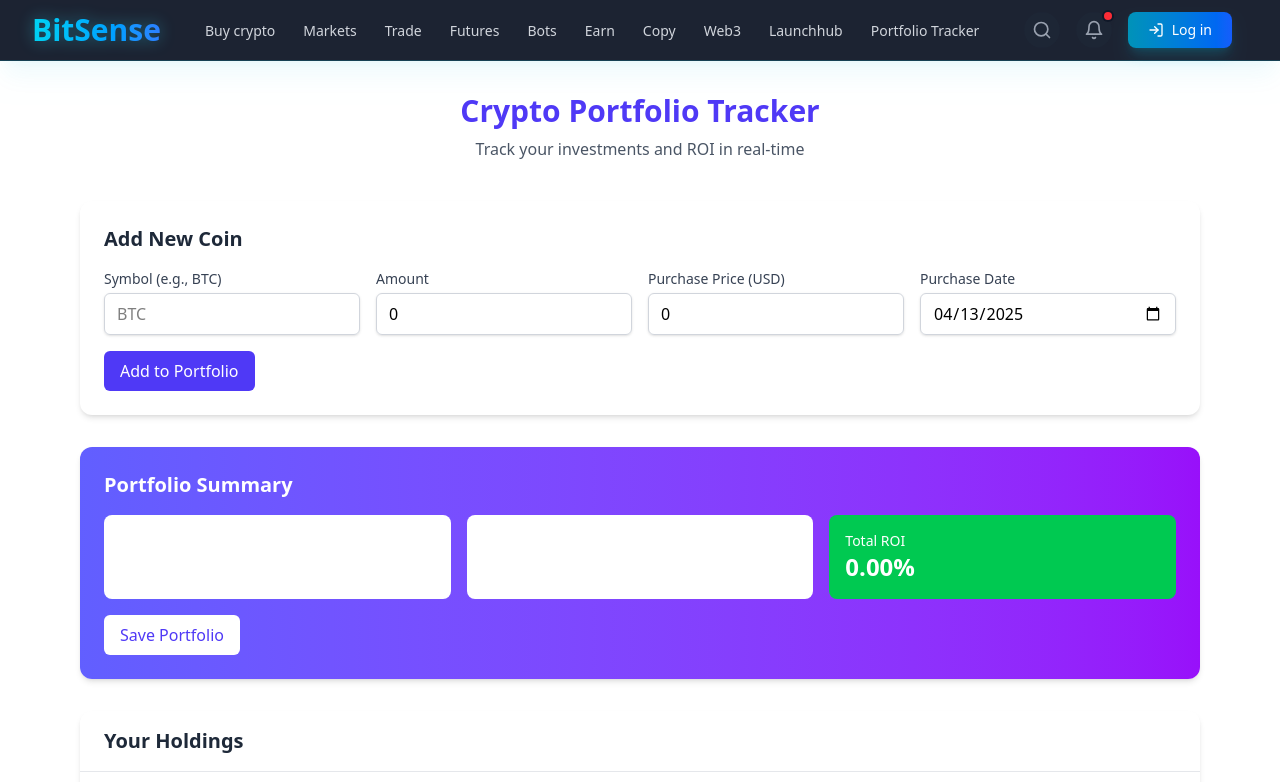
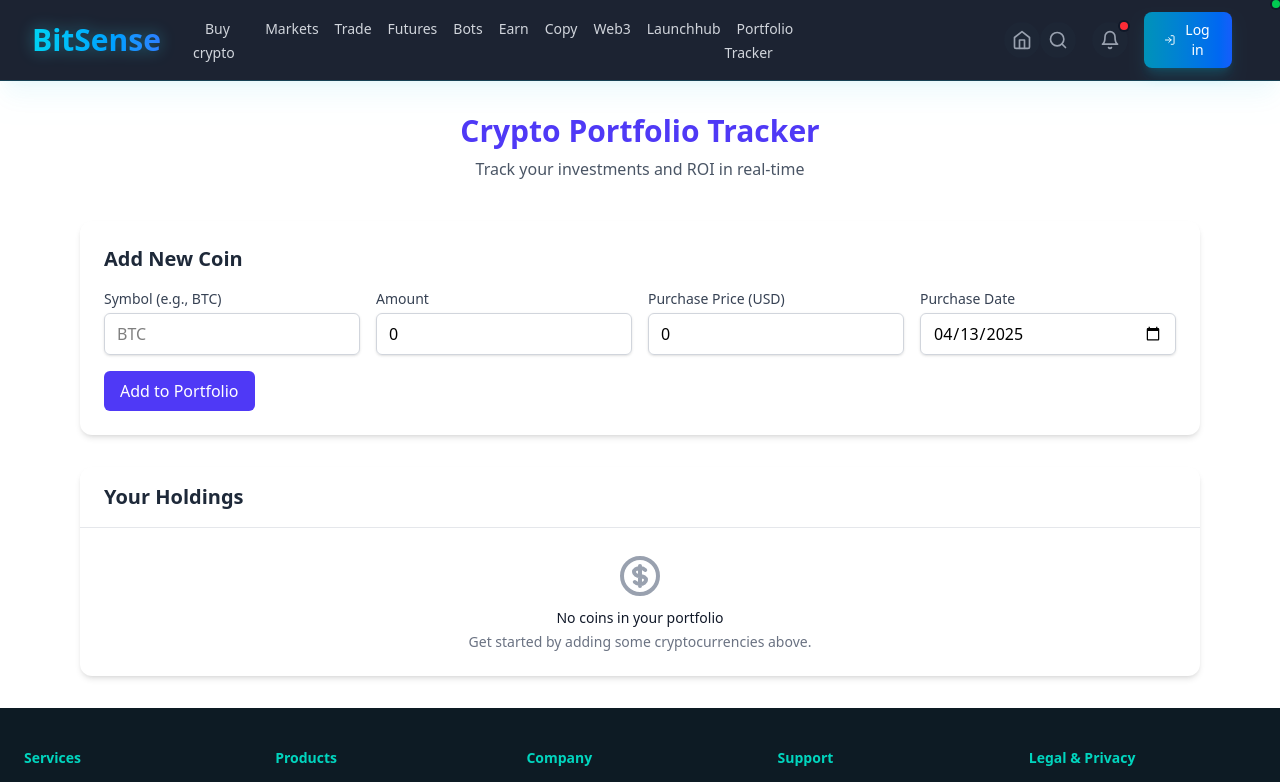
Before and after one commit to SrijanTrivedi00/BITSENSE, a Next.js app: page /Portfolio in a window 1280 px wide. Shown: the top 782 px of the page. Built offline with nearby package versions, Linux system fonts and the light colour scheme.

Commit message:
added home in the nav bar updated portfolio

```diff
--- a/package.json
+++ b/package.json
@@ -17,6 +17,7 @@
     "react-chartjs-2": "^5.3.0",
     "react-dom": "^19.0.0",
     "react-icons": "^5.5.0",
+    "react-spinners": "^0.17.0",
     "recharts": "^2.15.3"
   },
   "devDependencies": {
--- a/src/app/Portfolio/page.js
+++ b/src/app/Portfolio/page.js
@@ -2,6 +2,7 @@
 
 import { useState, useEffect } from 'react';
 import axios from 'axios';
+
 
 const CryptoPortfolioTracker = () => {
   const [portfolio, setPortfolio] = useState([]);
@@ -198,41 +199,7 @@ const CryptoPortfolioTracker = () => {
         </div>
       )}
 
-      {/* Portfolio Summary */}
-      <div className="bg-gradient-to-r from-indigo-500 to-purple-600 rounded-xl shadow-md p-6 mb-8 text-white">
-        <h2 className="text-xl font-semibold mb-4">Portfolio Summary</h2>
-        <div className="grid grid-cols-1 md:grid-cols-3 gap-4">
-          <div className="bg-white bg-opacity-10 p-4 rounded-lg">
-            <p className="text-sm font-medium">Total Investment</p>
-            <p className="text-2xl font-bold">${totalInvestment.toFixed(2)}</p>
-          </div>
-          <div className="bg-white bg-opacity-10 p-4 rounded-lg">
-            <p className="text-sm font-medium">Current Value</p>
-            <p className="text-2xl font-bold">${currentValue.toFixed(2)}</p>
-          </div>
-          <div className={`p-4 rounded-lg ${totalROI >= 0 ? 'bg-green-500' : 'bg-red-500'}`}>
-            <p className="text-sm font-medium">Total ROI</p>
-            <p className="text-2xl font-bold">{totalROI.toFixed(2)}%</p>
-          </div>
-        </div>
-        <button
-          onClick={savePortfolio}
-          disabled={isLoading}
-          className={`mt-4 px-4 py-2 rounded-md focus:outline-none focus:ring-2 focus:ring-offset-2 transition-colors ${isLoading ? 'bg-gray-400 cursor-not-allowed' : 'bg-white text-indigo-600 hover:bg-gray-100 focus:ring-white'}`}
-        >
-          {isLoading ? (
-            <span className="flex items-center">
-              <svg className="animate-spin -ml-1 mr-2 h-4 w-4 text-white" xmlns="http://www.w3.org/2000/svg" fill="none" viewBox="0 0 24 24">
-                <circle className="opacity-25" cx="12" cy="12" r="10" stroke="currentColor" strokeWidth="4"></circle>
-                <path className="opacity-75" fill="currentColor" d="M4 12a8 8 0 018-8V0C5.373 0 0 5.373 0 12h4zm2 5.291A7.962 7.962 0 014 12H0c0 3.042 1.135 5.824 3 7.938l3-2.647z"></path>
-              </svg>
-              Saving...
-            </span>
-          ) : (
-            'Save Portfolio'
-          )}
-        </button>
-      </div>
+
 
       {/* Portfolio Holdings */}
       <div className="bg-white rounded-xl shadow-md overflow-hidden">
--- a/src/app/cryptos/page.js
+++ b/src/app/cryptos/page.js
@@ -9,7 +9,7 @@ import CryptoSentiments from '../utility/Sentiment';
 const Cryptos = () => {
   const [cryptos, setCryptos] = useState([]);
   const [search, setSearch] = useState('');
-  const router=useRouter();
+  const router = useRouter();
 
   useEffect(() => {
     fetchTopCryptos().then(setCryptos);
@@ -18,6 +18,7 @@ const Cryptos = () => {
   const handleSearch = (e) => {
     setSearch(e.target.value);
   };
+
   const handleCryptoClick = (coinname) => {
     if (typeof coinname !== "string") {
       console.error("coinname must be a string, got:", typeof coinname);
@@ -26,45 +27,101 @@ const Cryptos = () => {
 
     router.push(`/Livemarket?coinId=${coinname}`);
   };
+
   return (
-    <main className="min-h-screen relative z-10 p-4 sm:p-6 text-white">
-      <div className="max-w-6xl mx-auto bg-black/80 backdrop-blur-md shadow-xl rounded-2xl p-4 sm:p-6 border border-gray-700">
-        <h1 className="text-2xl sm:text-3xl font-bold text-center text-cyan-400 mb-4 sm:mb-6">
+    <main className="min-h-screen bg-gradient-to-br from-gray-900 to-black py-8 px-4 sm:px-6 md:px-8 relative z-10 text-white">
+      <div className="max-w-6xl mx-auto bg-black/70 backdrop-blur-xl shadow-2xl rounded-2xl p-5 sm:p-8 border border-gray-700/80">
+        <div className="flex flex-col items-center mb-6">
+          <h1 className="text-3xl sm:text-4xl font-extrabold text-transparent bg-clip-text bg-gradient-to-r from-cyan-400 to-blue-500 mb-2 text-center">
             Top 500 Cryptocurrencies 🚀
           </h1>
+          <p className="text-gray-400 text-sm mb-4 max-w-lg text-center">
+            Live prices of the top digital assets in the cryptocurrency market
+          </p>
+        </div>
 
+        <div className="relative w-full max-w-md mx-auto mb-6">
+          <div className="absolute inset-y-0 left-0 pl-3 flex items-center pointer-events-none">
+            <svg xmlns="http://www.w3.org/2000/svg" className="h-5 w-5 text-gray-400" fill="none" viewBox="0 0 24 24" stroke="currentColor">
+              <path strokeLinecap="round" strokeLinejoin="round" strokeWidth={2} d="M21 21l-6-6m2-5a7 7 0 11-14 0 7 7 0 0114 0z" />
+            </svg>
+          </div>
           <input
-  className="w-50 px-3 py-1.5 rounded-md mb-3 bg-gray-800 text-white placeholder-gray-400 border border-gray-700 focus:outline-none focus:ring-1 focus:ring-cyan-400 text-sm"
-  placeholder="Search"
+            className="w-full pl-10 pr-4 py-2.5 rounded-lg bg-gray-800/80 text-white placeholder-gray-400 border border-gray-700 focus:outline-none focus:ring-2 focus:ring-cyan-500 focus:border-transparent text-sm transition-all duration-200"
+            placeholder="Search cryptocurrencies..."
             onChange={handleSearch}
             value={search}
           />
+        </div>
 
-        <div className="grid grid-cols-1 sm:grid-cols-2 gap-4 max-h-[70vh] overflow-y-auto scrollbar-thin scrollbar-thumb-cyan-600 scrollbar-track-gray-800 pr-1 sm:pr-2">
-          {cryptos
+        <div className="grid grid-cols-1 sm:grid-cols-2 lg:grid-cols-3 gap-4 max-h-[70vh] overflow-y-auto scrollbar-thin scrollbar-thumb-cyan-600 scrollbar-track-gray-800/40 pr-1 sm:pr-2 pb-2">
+          {cryptos.length === 0 ? (
+            // Loading state
+            Array.from({ length: 12 }).map((_, index) => (
+              <div key={`skeleton-${index}`} className="animate-pulse flex items-center justify-between border border-gray-700/60 p-4 rounded-xl bg-gray-800/30">
+                <div className="flex items-center gap-3">
+                  <div className="w-8 h-8 bg-gray-700 rounded-full"></div>
+                  <div className="h-4 bg-gray-700 rounded w-24"></div>
+                </div>
+                <div className="h-4 bg-gray-700 rounded w-16"></div>
+              </div>
+            ))
+          ) : (
+            cryptos
               .filter((coin) =>
                 coin.name.toLowerCase().includes(search.toLowerCase())
               )
               .map((coin) => (
                 <div
                   key={coin.id}
-                className="flex items-center justify-between border border-gray-700 p-3 sm:p-4 rounded-lg shadow hover:bg-gray-800 transition text-sm sm:text-base"
+                  className="flex items-center justify-between border border-gray-700/60 p-4 rounded-xl bg-gray-800/30 backdrop-blur-sm hover:bg-gray-800/60 hover:border-cyan-600/40 transition-all duration-200 shadow-lg hover:shadow-cyan-900/20 group"
                 >
-                <div className="flex items-center gap-3" onClick={()=>handleCryptoClick(coin.id)}>
+                  <div
+                    className="flex items-center gap-3 cursor-pointer"
+                    onClick={() => handleCryptoClick(coin.id)}
+                  >
                     <img
                       src={coin.image}
                       alt={coin.name}
-                    className="w-6 h-6 sm:w-7 sm:h-7 rounded-full"
+                      className="w-8 h-8 sm:w-9 sm:h-9 rounded-full group-hover:scale-110 transition-transform duration-200"
                     />
-                  <span className="font-medium text-white">{coin.name}</span>
-                </div>
-                <span className="text-green-400 font-semibold whitespace-nowrap">
-                  ${coin.current_price.toLocaleString()}
-                </span>
-              </div>
-            ))}
+                    <div>
+                      <span className="font-semibold text-white text-base">{coin.name}</span>
+                      <p className="text-gray-400 text-xs">{coin.symbol?.toUpperCase()}</p>
                     </div>
                   </div>
+                  <div className="flex flex-col items-end">
+                    <span className="text-cyan-400 font-bold whitespace-nowrap text-base">
+                      ${coin.current_price?.toLocaleString()}
+                    </span>
+                    {coin.price_change_percentage_24h && (
+                      <span className={`text-xs font-medium mt-1 ${
+                        coin.price_change_percentage_24h >= 0
+                          ? 'text-green-400'
+                          : 'text-red-400'
+                      }`}>
+                        {coin.price_change_percentage_24h >= 0 ? '↑' : '↓'}
+                        {Math.abs(coin.price_change_percentage_24h).toFixed(2)}%
+                      </span>
+                    )}
+                  </div>
+                </div>
+              ))
+          )}
+        </div>
+
+        {cryptos.length > 0 && cryptos.filter((coin) =>
+          coin.name.toLowerCase().includes(search.toLowerCase())
+        ).length === 0 && (
+          <div className="text-center py-12 text-gray-400">
+            No cryptocurrencies found matching "{search}"
+          </div>
+        )}
+      </div>
+
+      <footer className="mt-8 text-center text-gray-500 text-sm">
+        <p>Data refreshes automatically • Prices in USD</p>
+      </footer>
     </main>
   );
 };
--- a/src/app/layout.js
+++ b/src/app/layout.js
@@ -3,6 +3,8 @@ import "./globals.css";
 import Navbar from "./navbar/navabar";
 import FallingBitcoinBackground from "./utility/Backgorundcover";
 import Footer from "@/app/footer/footercomponent";
+import { ClipLoader} from "react-spinners";
+import { Suspense } from "react";
 
 const geistSans = Geist({
   variable: "--font-geist-sans",
@@ -25,10 +27,14 @@ export default function RootLayout({ children }) {
       <body
         className={`${geistSans.variable} ${geistMono.variable} antialiased`}
       >
-
+        <Suspense fallback={<div style={{ display: 'flex', justifyContent: 'center', alignItems: 'center', height: '100vh' }}>
+      <ClipLoader color="#36d7b7" loading={"loading"} size={50} />
+    </div>}>
         <Navbar></Navbar>
         {children}
         <Footer></Footer>
+        </Suspense>
+
       </body>
     </html>
   );
--- a/src/app/navbar/navabar.js
+++ b/src/app/navbar/navabar.js
@@ -2,7 +2,8 @@
 
 import { useState } from 'react';
 import { FiSearch, FiBell, FiDownload, FiGlobe, FiMenu, FiX,FiLogIn, FiChevronRight  } from 'react-icons/fi';
-import { useRouter } from 'next/navigation';
+import { useRouter } from 'next/navigation';import { FiHome } from "react-icons/fi";
+
 
 
 const Navbar = () => {
@@ -21,6 +22,9 @@ const handleMarketsClick=()=>{
 }
 const protfoliotracker=()=>{
   router.push('/Portfolio')
+}
+const Gotohome=()=>{
+  router.push('/')
 }
   return (
     <nav className="
@@ -146,15 +150,47 @@ const protfoliotracker=()=>{
       </li>
       <li className="relative group">
         <a
-          className="px-3 py-2 text-sm font-medium text-gray-300 hover:text-white transition-all duration-200 group-hover:drop-shadow-[0_0_6px_rgba(34,211,238,0.6)]"
+          className="px-3 py-2 text-sm cursor-pointer font-medium text-gray-300 hover:text-white transition-all duration-200 group-hover:drop-shadow-[0_0_6px_rgba(34,211,238,0.6)]"
           onClick={protfoliotracker}
         >
           Portfolio Tracker
           <span className="absolute bottom-0 left-1/2 h-0.5 w-0 bg-gradient-to-r from-cyan-400 to-blue-500 transition-all duration-300 group-hover:w-[calc(100%-1.5rem)] group-hover:left-3" />
         </a>
       </li>
+
     </ul>
     </div>
+
+
+<div className="ml-50">
+  <button
+    className="
+      p-2 rounded-full
+      bg-gray-800/50 hover:bg-gray-700/70
+      transition-all duration-200
+      group
+    "
+    aria-label="Go to Home"
+    onClick={Gotohome}
+  >
+    <FiHome
+      className="
+        w-5 h-5 text-gray-400
+        group-hover:text-cyan-400
+        group-hover:scale-110
+        transition-transform duration-200
+      "
+    />
+    <span
+      className="
+        absolute top-0 right-0
+        w-2 h-2 bg-green-500 rounded-full
+        ring-2 ring-gray-900
+      "
+    />
+  </button>
+</div>
+
 
     {/* Right: Actions */}
     <div className="flex items-center space-x-3 sm:space-x-4">
```
Also changed, not shown: 1 other file (tests, documents, lock files or other folders). Lines whose indentation alone changed are shown as unchanged.
